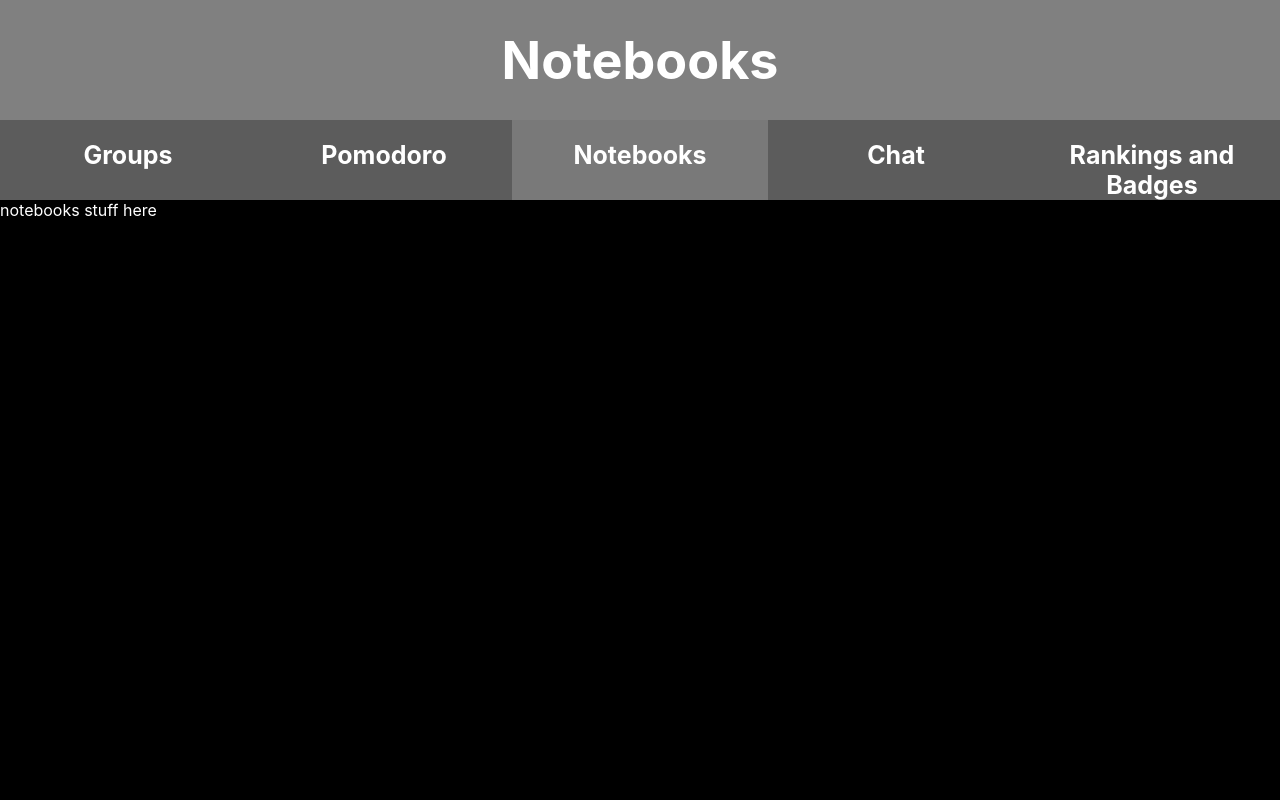
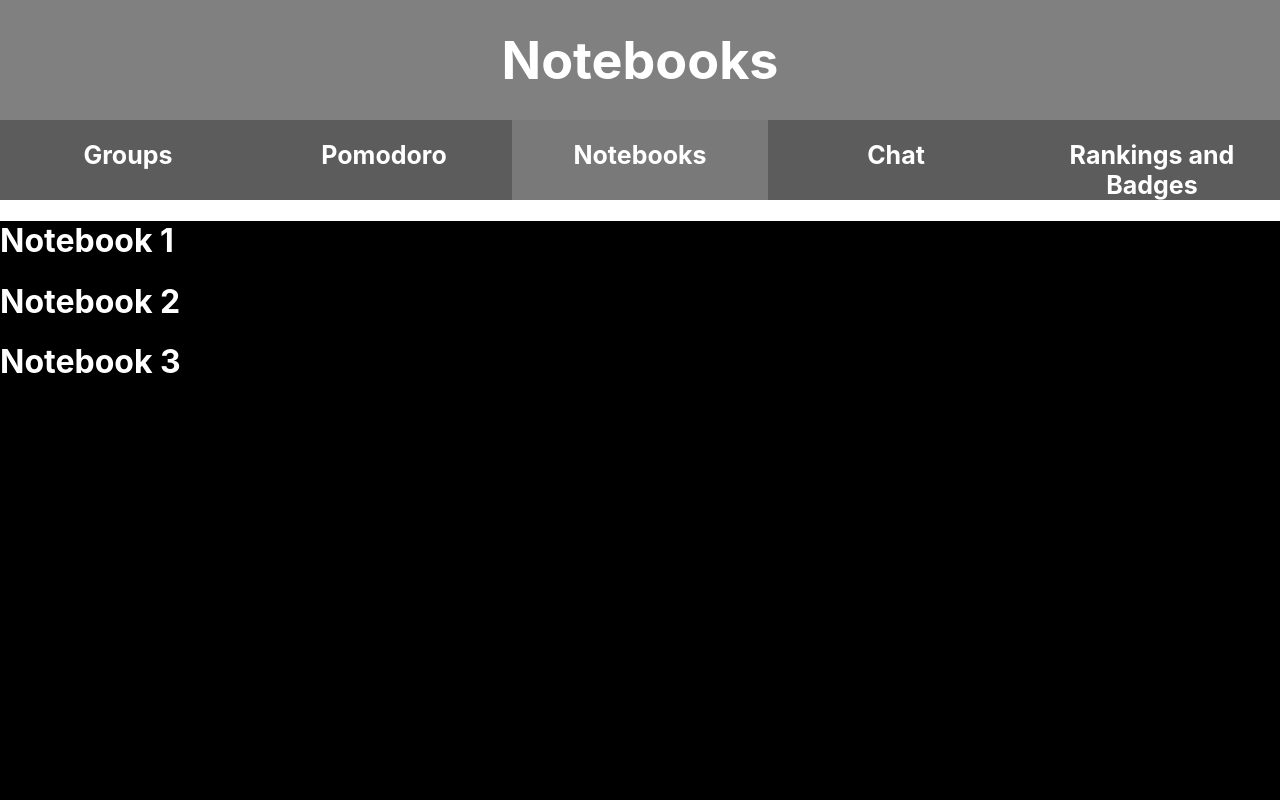
Before and after one commit to Jedro1270/Gakusei, a React (Create React App) app in the folder client/: page /notebooks in a window 1280 px wide. Shown: the top 800 px of the page. Built offline with nearby package versions, Linux system fonts and the light colour scheme; no server answers.

Commit message:
feat: add notebooks page layout with placeholders

```diff
--- a/client/src/components/Body/Notebooks/Notebooks.js
+++ b/client/src/components/Body/Notebooks/Notebooks.js
@@ -12,7 +12,21 @@ export default class Notebooks extends Component {
     render() {
         return (
             <div className="Notebooks-page">
-                notebooks stuff here
+                <div className="Notebook">
+                    <h1>
+                        Notebook 1
+                    </h1>
+                </div>
+                <div className="Notebook">
+                    <h1>
+                        Notebook 2
+                    </h1>
+                </div>
+                <div className="Notebook">
+                    <h1>
+                        Notebook 3
+                    </h1>
+                </div>
             </div>
         )
     }
```
